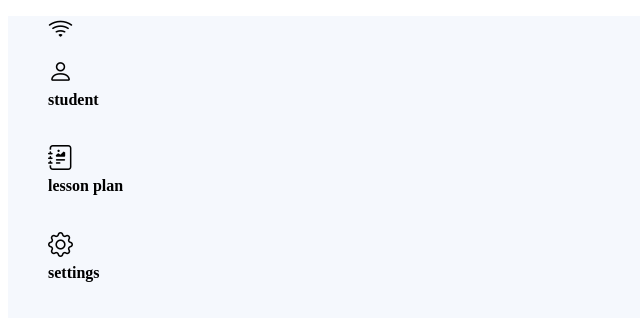
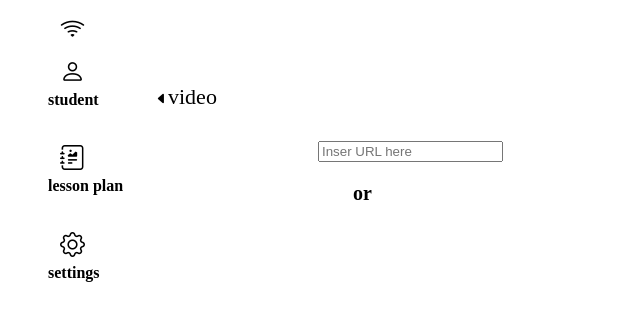
Before and after one commit to srinath2605/job-task, a plain HTML site: page index.html in a window 1280 px wide. Shown: the whole page, without its empty margins (0-640 px from the left). Drawn offline with nearby package versions, Linux system fonts and the light colour scheme.

Commit message:
new fonts are changed in file.

```diff
--- a/css/main.css
+++ b/css/main.css
@@ -1,5 +1,5 @@
-.fonts{
-    background: #f5f8fd;
+.fonts .fonts-bg{
+
 }
 .fonts ul li {
     list-style: none;
@@ -7,6 +7,7 @@
 }
 .fonts ul li i{
     font-size: 25px;
+    padding-left: 12px;
 }
 .fonts ul h4{
 
@@ -15,3 +16,23 @@
 .hero-section ul li {
     list-style: none;
 }
+.font-style{
+    margin-left: 225px;
+    margin-top: -250px;
+}
+.font-style ul li{
+    margin-left: -130px;
+}
+.font-style ul li i{
+    font-size: 13px;
+}
+.font-style ul li a{
+    font-size: 22px;
+}
+.font-style h3{
+    font-size: 20px;
+    padding-left: 120px;
+}
+.form-1{
+    padding-left: 85px;
+}
--- a/index.html
+++ b/index.html
@@ -10,7 +10,11 @@
 
 </head>
 <body>
+
                        <div class="fonts">
+                        <div class="container">
+                          <div class="row">
+                            <div class="col-4 fonts-bg">
                          <ul>
                             <li><i class="bi bi-wifi"></i></li>
                             <li><i class="bi bi-person"></i><h4>student</h4></li>
@@ -18,6 +22,22 @@
                             <li><i class="bi bi-gear"></i><h4>settings</h4></li>
                          </ul>
                      </div>
-
+                   <div class="font-style">
+                     <div class="col-8">
+                       <ul>
+                         <li><i class="bi bi-caret-left-fill"></i><a>video</a></li>
+                       </ul>
+                        <div class="form-1">
+                         <div class="input-group flex-nowrap">
+                            <span class="input-group-text" id="addon-wrapping"></span>
+                            <input type="text" class="form-control" placeholder="Inser URL here" aria-label="Username" aria-describedby="addon-wrapping">
+                          </div>
+                        </div>
+                        <h3>or</h3>
+                      </div>
+                     </div>
+                   </div>
+                  </div>
+                </div>
 </body>
 </html>
```
Lines whose indentation alone changed are shown as unchanged.
